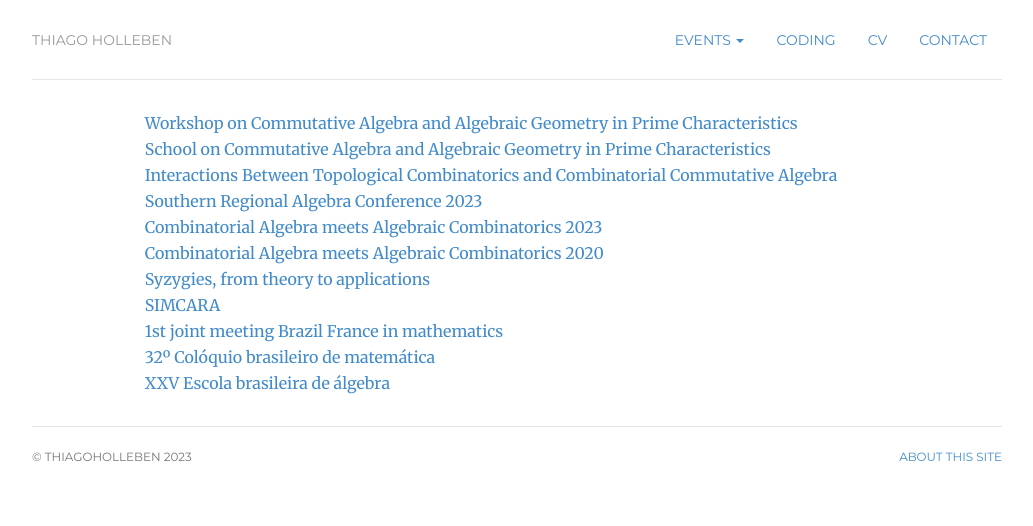
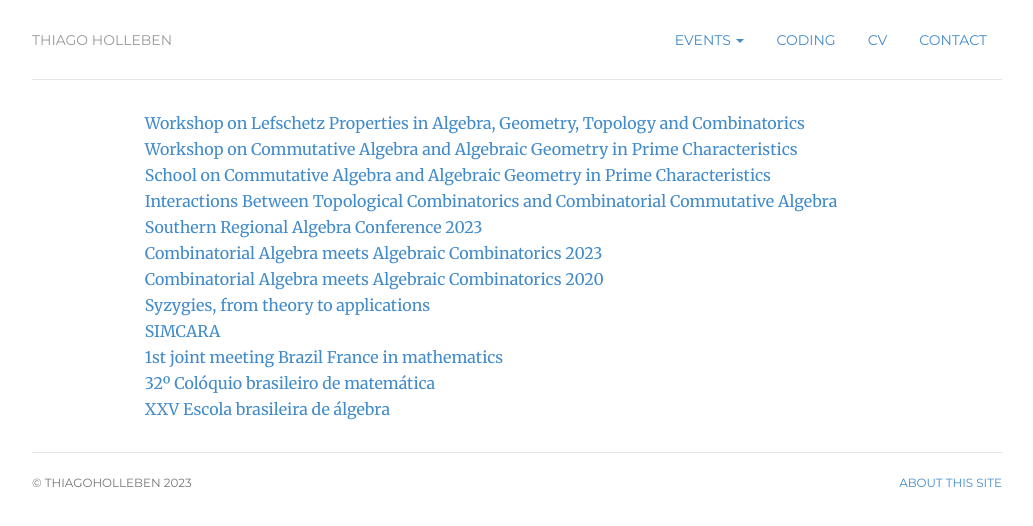
Before and after one commit to hollebenthiago/hollebenthiago.github.io, a Jekyll site: the page built from attended/index.html, in a window 1280 px wide. Shown: the top 526 px of the page, without its empty margins (123-1156 px from the left). Built offline with Jekyll 4.4.1, drawn with Linux system fonts in a browser that asks for light colours.

Commit message:
adding lefschetz toronto

```diff
--- a/attended/index.html
+++ b/attended/index.html
@@ -6,6 +6,9 @@ description: Thiago Holleben is a PhD student at Dalhousie University.
 ---
 <div class="contact">
     <ul style="list-style-type: none;">
+        <li>
+            <a href="http://www.fields.utoronto.ca/activities/22-23/lefschetz">Workshop on Lefschetz Properties in Algebra, Geometry, Topology and Combinatorics</a>
+        </li>
         <li>
             <a href="https://indico.ictp.it/event/10276/">Workshop on Commutative Algebra and Algebraic Geometry in Prime Characteristics</a>
         </li>
```
Also changed, not shown: 5 other files.
